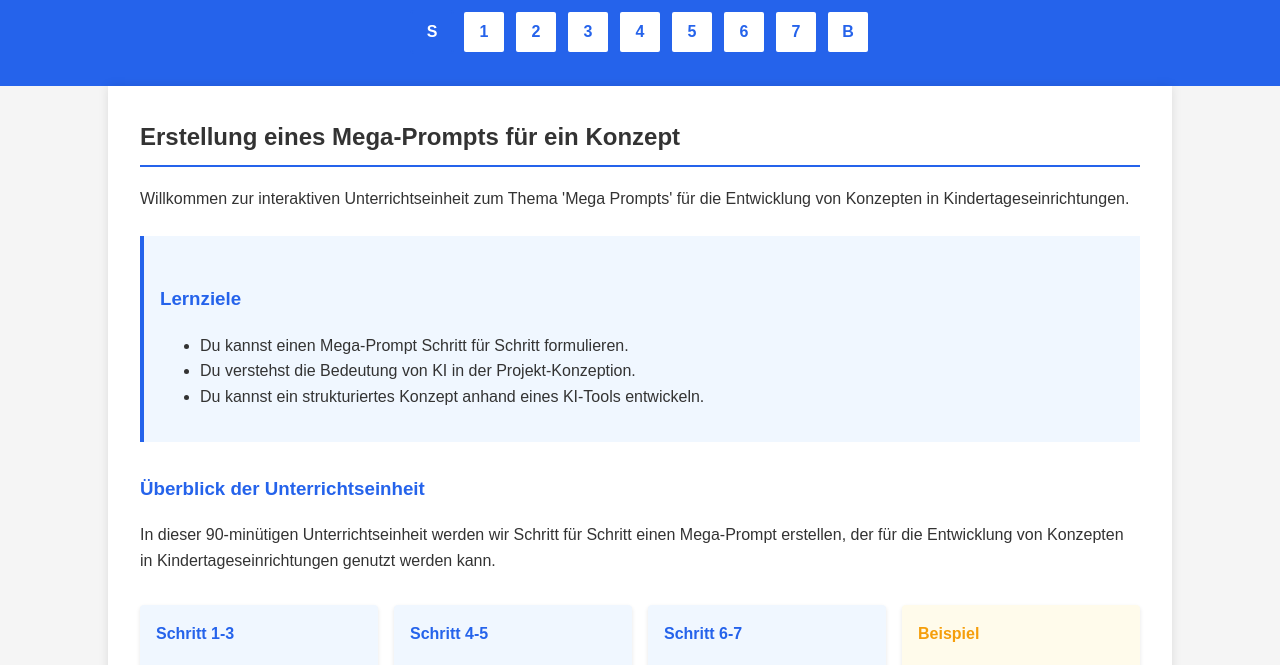
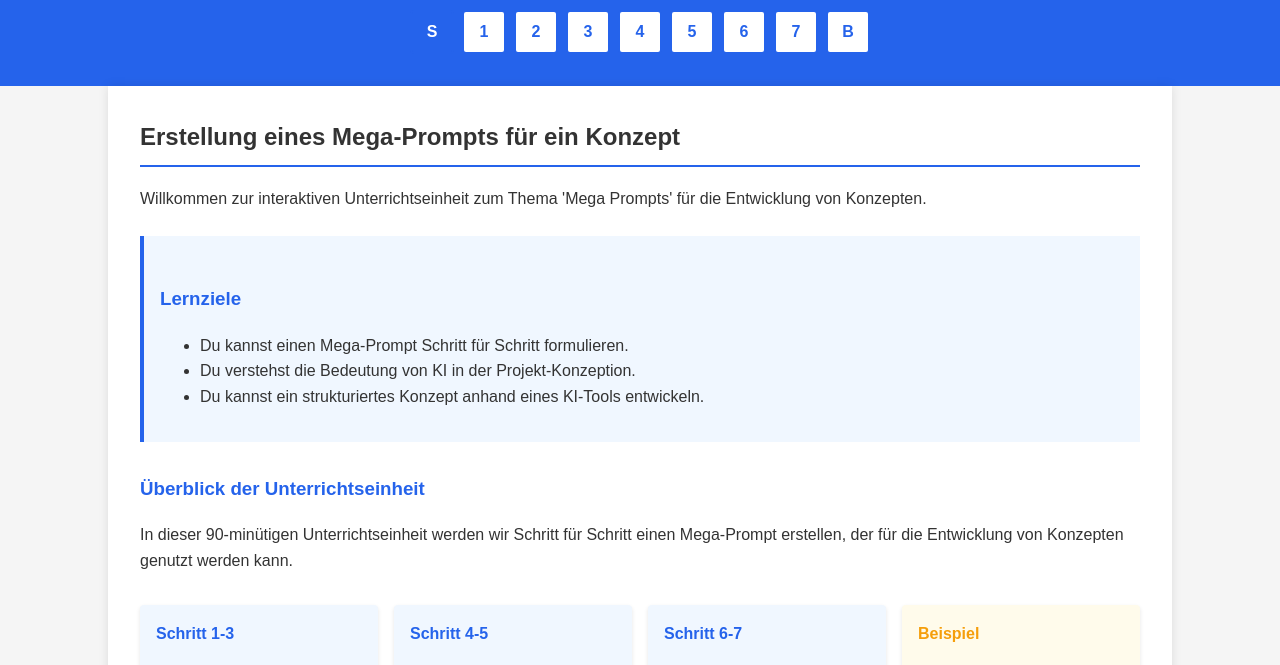
Before and after one commit to Anvera2000/anvera2000.github.io, a plain HTML site: page index.html in a window 1280 px wide. Shown: the part 89-754 px from the top of the page. Drawn offline with Linux system fonts and the light colour scheme.

Commit message:
Update index.html

```diff
--- a/index.html
+++ b/index.html
@@ -3,7 +3,7 @@
 <head>
     <meta charset="UTF-8">
     <meta name="viewport" content="width=device-width, initial-scale=1.0">
-    <title>Mega-Prompts für Konzepte in Kindertageseinrichtungen</title>
+    <title>Entwicklung eines Mega-Prompts für Entwürfe von verschiedenen Konzepten </title>
     <link rel="stylesheet" href="style.css">
 </head>
 <body>
@@ -23,7 +23,7 @@
     </header>
     <main>
         <h2>Erstellung eines Mega-Prompts für ein Konzept</h2>
-        <p>Willkommen zur interaktiven Unterrichtseinheit zum Thema 'Mega Prompts' für die Entwicklung von Konzepten in Kindertageseinrichtungen.</p>
+        <p>Willkommen zur interaktiven Unterrichtseinheit zum Thema 'Mega Prompts' für die Entwicklung von Konzepten.</p>
 
         <div class="info-box">
             <h3>Lernziele</h3>
@@ -35,7 +35,7 @@
         </div>
 
         <h3>Überblick der Unterrichtseinheit</h3>
-        <p>In dieser 90-minütigen Unterrichtseinheit werden wir Schritt für Schritt einen Mega-Prompt erstellen, der für die Entwicklung von Konzepten in Kindertageseinrichtungen genutzt werden kann.</p>
+        <p>In dieser 90-minütigen Unterrichtseinheit werden wir Schritt für Schritt einen Mega-Prompt erstellen, der für die Entwicklung von Konzepten genutzt werden kann.</p>
 
         <div class="overview-grid">
             <div class="overview-item">
```
